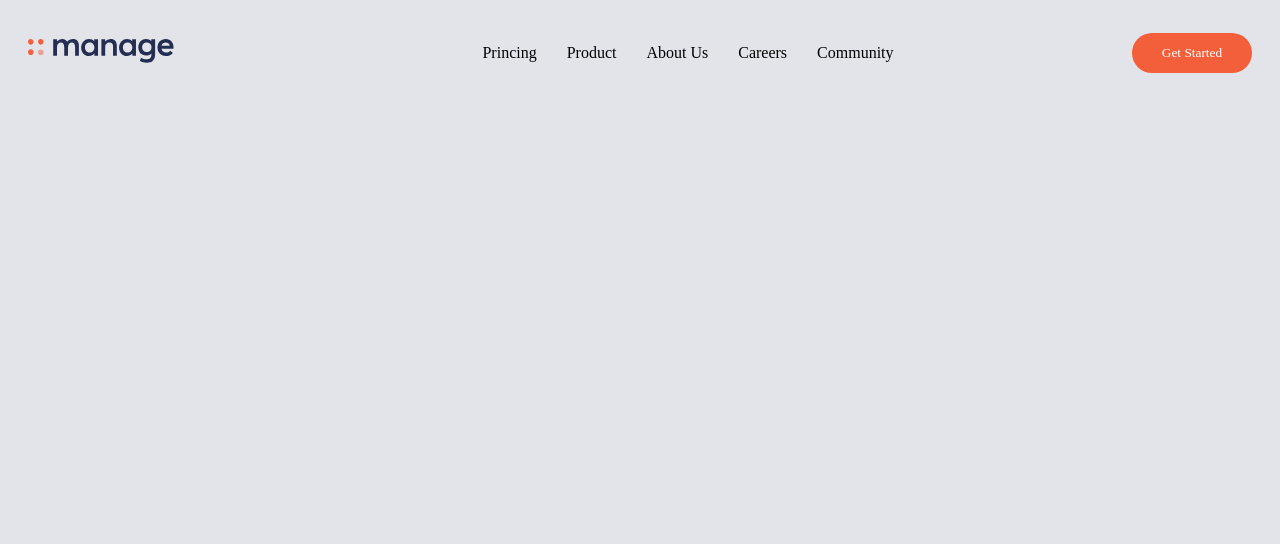
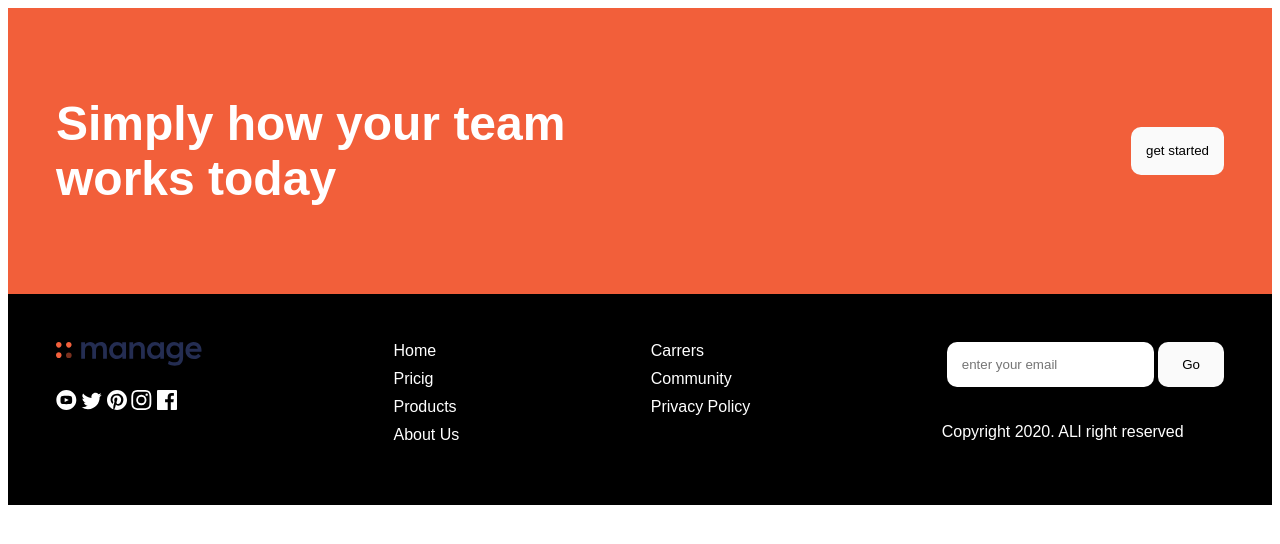
Before and after one commit to khouilid/JS_mini_pro, a plain HTML site: page index.html in a window 1280 px wide. Drawn offline with Linux system fonts and the light colour scheme; a web font is replaced by a local one.

Commit message:
add an initial design of the footer

```diff
--- a/index.html
+++ b/index.html
@@ -11,51 +11,7 @@
 
 <body>
     <!-- nav bar -->
-    <nav>
-    <div class="container">
-        <div class="nav--logo">
-            <img src="images/logo.svg" alt="logo">
-        </div>
-        <div id="navList">
-            <ul class="nav--list">
-                <div>
-                    <li><a href="#">Princing</a></li>
-                </div>
-                <div>
-                    <li><a href="#">Product</a></li>
-                </div>
-                <div>
-                    <li><a href="#">About Us</a></li>
-                </div>
-                <div>
-                    <li><a href="#">Careers</a></li>
-                </div>
-                <div>
-                    <li><a href="#">Community</a></li>
-                </div>
-            </ul>
-        </div>
-        <div class="nav--btn">
-            <button>Get Started</button>
-            <img id="menu" class="menu" src="images/icon-hamburger.svg" alt="meno">
-            <img id="menu2" class="menu2" src="images/icon-close.svg" alt=" meno">
-        </div>
-    </div>
-    <div>
 
-        <div class="nav--list2" id="navList2">
-            <ul>
-                <li><a href="#">Princing</a></li>
-                <li><a href="#">Product</a></li>
-                <li><a href="#">About Us</a></li>
-                <li><a href="#">Careers</a></li>
-                <li><a href="#">Community</a></li>
-
-            </ul>
-        </div>
-
-    </div>
-    </nav>
 
 
 
@@ -76,6 +32,57 @@
 
 
     <!-- footer -->
+    <footer>
+        <div class="footer__header">
+            <h2>Simply how your team works today</h2>
+            <button>get started</button>
+        </div>
+
+        <!-- foot -->
+        <div class="footer__foot">
+            <!-- logo and social media -->
+            <div class="footer__social">
+                <div>
+                    <img src="./images/logo.svg" alt="the manage logo">
+                </div>
+                <!-- social media icon -->
+                <div class="footer--social-media">
+                    <img src="./images/icon-youtube.svg" alt="youtube channel"/>
+                    <img src="./images/icon-twitter.svg" alt="twitter page"/>
+                    <img src="./images/icon-pinterest.svg" alt="pintrest"/>
+                    <img src="./images/icon-instagram.svg" alt="instagram"/>
+                    <img src="./images/icon-facebook.svg" alt="facebook"/>
+                </div>
+            </div>
+            <!-- page navigation -->
+            <div class="footer__second">
+                <ul class="footer_list">
+                    <li><a href="#">Home</a></li>
+                    <li><a href="#">Pricig</a></li>
+                    <li><a href="#">Products</a></li>
+                    <li><a href="#">About Us</a></li>
+                </ul>
+            </div>
+            <!-- external liks -->
+            <div class="footer__third">
+                <ul class="footer_list">
+                    <li><a href="#">Carrers</a></li>
+                    <li><a href="#">Community</a></li>
+                    <li><a href="#">Privacy Policy</a></li>
+                </ul>
+            </div>
+
+            <!-- send us your email -->
+            <div class="footer__inline footer__inline--last">
+                <div>
+                    <input placeholder="enter your email" name="email" id="email">
+                    <button type="button" id="btn">Go</button>
+                    <span class="error"></span>
+                </div>
+                <p>Copyright 2020. ALl right reserved</p>
+            </div>
+        </div>
+    </footer>
     <script src="script.js"></script>
 </body>
 
--- /dev/null
+++ b/sass/_footer.scss
@@ -0,0 +1,124 @@
+$bright_red : hsl(12, 88%, 59%);
+$light_grey: hsl(0, 0%, 98%);
+
+
+
+footer {
+    padding: 0;
+    margin: 0;
+    font-family: 'Be Vietnam', sans-serif;
+}
+
+// header of the footer
+.footer__header {
+    display: flex;
+    padding: 48px;
+    justify-content: space-between;
+    background-color: $bright_red;
+    color: #fff;
+    @media (max-width: 767px) {
+        flex-direction: column;
+        text-align: center;
+        padding: 48px 15px;
+    }
+    button {
+        @extend %btn;
+        height: 48px;
+        padding: 0 15px;
+        align-self: center;
+    }
+    h2 {
+        font-size: 48px;
+        width: 50%;
+        align-self: center;
+        @media (max-width: 767px) {
+            width: 100%;
+        }
+    }
+}
+
+// end header of the footer
+
+// the foot of the footer
+
+
+.footer__foot {
+    display: flex;
+    padding: 48px;
+    justify-content: space-between;
+    background-color: #000;
+    @media (max-width: 767px) {
+        flex-direction: column-reverse;
+        text-align: center;
+    }
+}
+
+
+// the logo and the social media
+.footer__social {
+    .footer--social-media {
+        margin-top: 20px;
+    }
+}
+
+
+
+
+// last div child in the footer
+.footer__inline--last {
+    div{
+        button {
+            @extend %btn;
+            padding: 15px 24px;
+        }
+        input {
+            padding: 15px;
+            border-radius: 10px;
+            border: none;
+            outline: none;
+            margin-left: 5px;
+        }
+    }
+    p {
+        color: #fff;
+    }
+}
+
+
+
+
+%btn {
+    border: none;
+    outline: none;
+    background-color: $light_grey;
+    border-radius: 10px;
+    cursor: pointer;
+    &:hover {
+        color: $bright_red;
+    }
+}
+
+.footer_list {
+    list-style: none;
+    padding: 0;
+    margin: 0;
+    li{
+        margin-bottom: 10px;
+        a{
+            text-decoration: none;
+            color: #fff;
+            &:hover {
+                color: $bright_red;
+            }
+        }
+    }
+
+}
+
+
+.error {
+    color: red;
+    font-size: 14px;
+    display: block;
+    padding: 10px;
+}
--- a/sass/main.scss
+++ b/sass/main.scss
@@ -0,0 +1 @@
+@use 'footer';
--- a/sass/navBar.scss
+++ /dev/null
@@ -1,112 +0,0 @@
-body {
-    font-family: 'Be Vietnam', ;
-    background-color: hsla(227, 12%, 61%, 0.247);
-}
-nav{
-    position: static;
-}
-
-.container{
-    display: flex;
-    justify-content: space-between;
-    padding: 20px;
-    align-items: center;
-    max-width: 1300px;
-    margin: auto;
-
-    .nav--list {
-        display: flex;
-        list-style: none;
-
-        @media only screen and (max-width:900px) {
-            display: none;
-
-        }
-
-        a {
-
-            text-decoration: none;
-            margin-left: 30px;
-            color: black;
-
-            &:hover {
-                color: hsl(12, 88%, 59%);
-            }
-
-        }
-
-    }
-
-
-
-    .nav--btn {
-        .menu{
-            display: none;
-            @media only screen and (max-width:900px) {
-                display: block;
-
-            }
-        }
-        .menu2{
-            display: none;
-        }
-        button {
-            height: 40px;
-            width: 120px;
-            border-radius: 20px;
-            border: 0;
-            background-color: hsl(12, 88%, 59%);
-            color: white;
-            font-family: 'Be Vietnam', ;
-
-            &:hover {
-                box-shadow: 0 0 30px rgb(116, 116, 116);
-            }
-            @media only screen and (max-width:900px) {
-                display: none;
-
-            }
-        }
-    }
-}
-
-.nav--list2 {
-    display: none;
-    margin: auto;
-    width: 250px;
-    height: auto;
-    box-shadow: 0 0 40px rgb(116, 116, 116);
-    padding: 30px;
-    border-radius: 8px;
-
-    ul {
-        margin-right: 45px;
-        text-align: center;
-        list-style: none;
-
-        li {
-            margin-top: 20px;
-
-
-            a {
-                text-decoration: none;
-                color: black;
-                font-weight: 700;
-
-                &:hover {
-                    color: hsl(12, 88%, 59%) ;
-                }
-
-            }
-
-
-
-        }
-
-    }
-
-
-
-
-
-}
--- a/script.js
+++ b/script.js
@@ -1,16 +1,14 @@
-let Menu = document.getElementById("menu");
-let Menu2 = document.getElementById("menu2");
+const email = document.getElementById('email');
+const btn = document.getElementById('btn');
+const spanErr = document.querySelector('.error');
+let error;
+const regex = /[a-zA-Z0-9._\-]+@[a-zA-Z0-9.\-]+\.[a-zA-Z]{2,4}/;
 
-
-Menu.addEventListener("click", function () {
-    document.getElementById("navList2").style.display = "block";
-    document.getElementById("menu2").style.display = "block";
-    document.getElementById("menu").style.display = "none";
-
+btn.addEventListener('click', () => {
+    if (!regex.test(email.value)) {
+        spanErr.textContent = "the email enterd is not valid ";
+    }
+    else {
+        spanErr.textContent = '';
+    }
 })
-Menu2.addEventListener("click", function () {
-    document.getElementById("navList2").style.display = "none";
-    document.getElementById("menu").style.display = "block";
-    document.getElementById("menu2").style.display = "none";
-
-})
```
Also changed, not shown: style/style.css, 1 other file.
